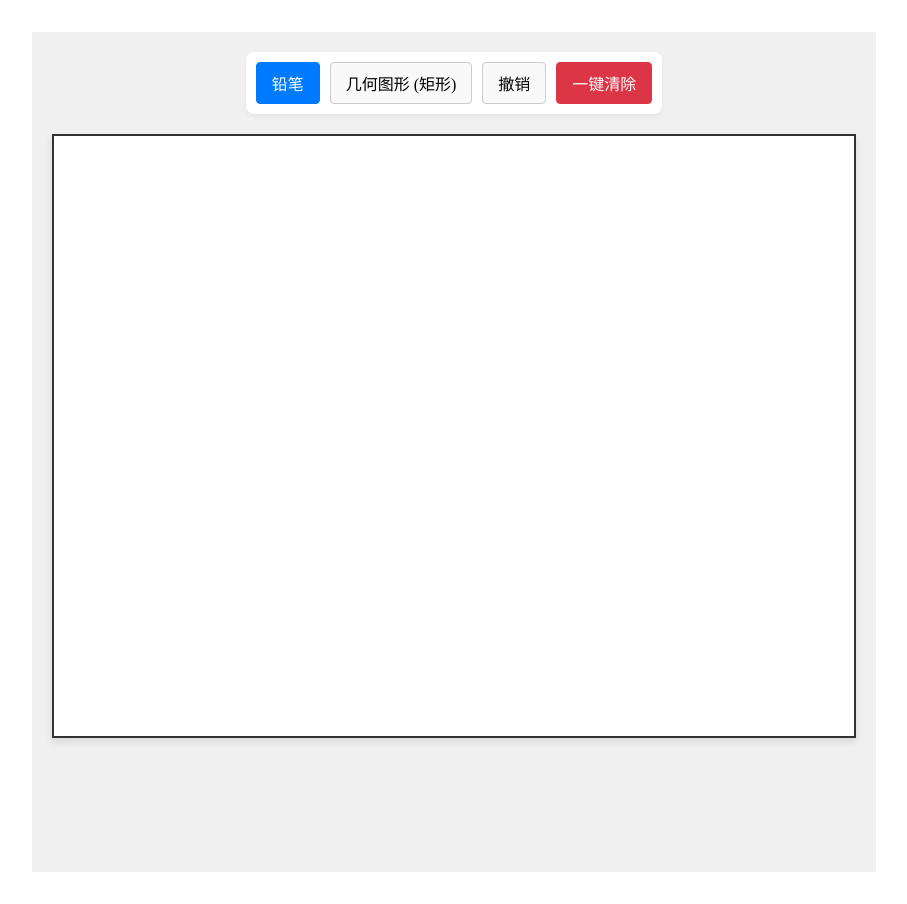
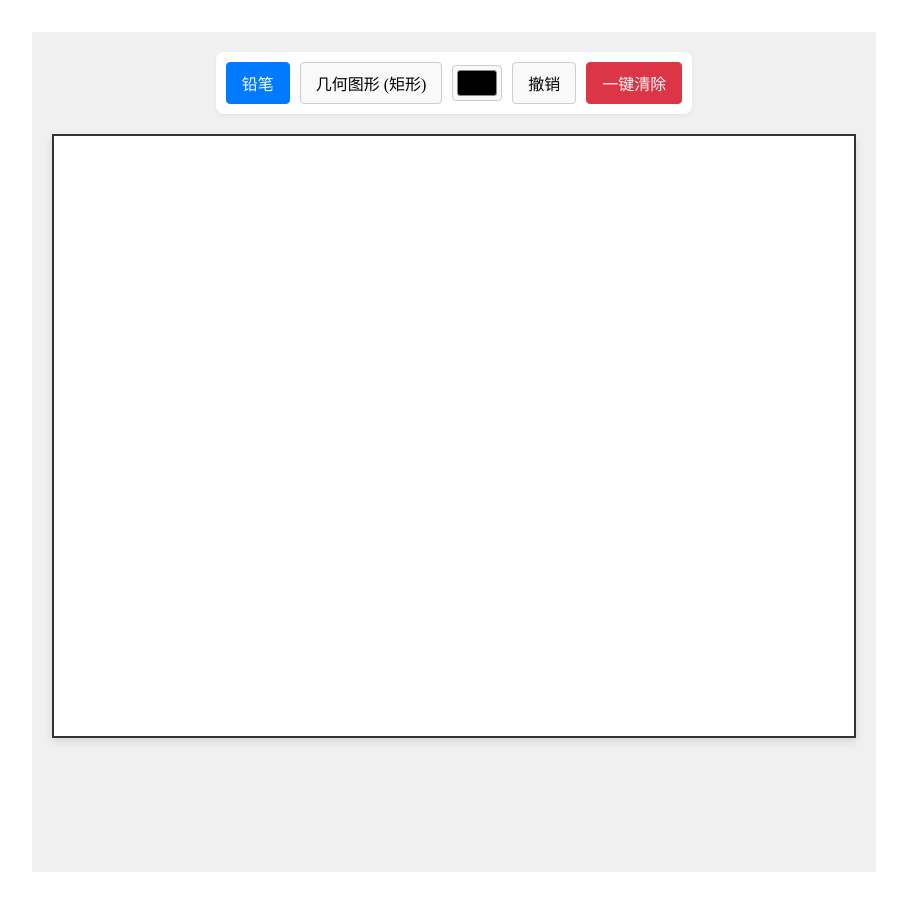
Before and after one commit to Yukinoshita-yume/Canvas-Demo, a React (Vite) app: page / in a window 1280 px wide. Shown: the whole page, without its empty margins (186-1093 px from the left). Built offline with nearby package versions, Linux system fonts and the light colour scheme.

Commit message:
Shimoleiya-20251116-4

```diff
--- a/src/component/Geometric/Geometric.jsx
+++ b/src/component/Geometric/Geometric.jsx
@@ -38,12 +38,12 @@ export const Geometric = {
 
   // 鼠标移动时调用：在指定 context 上绘制形状
   // (不再清除画布)
-  draw: (ctx, currentX, currentY) => {
+  draw: (ctx, currentX, currentY, color) => {
     const width = currentX - startX;
     const height = currentY - startY;
 
     // 绘制形状
-    ctx.strokeStyle = '#0000ff';
+    ctx.strokeStyle = color || '#0000ff';
     ctx.lineWidth = 2;
     ctx.beginPath(); //重新开始路径
     // ---------------------------------------------
--- a/src/component/board/board.jsx
+++ b/src/component/board/board.jsx
@@ -4,10 +4,8 @@ import Toolbar from '../toolbar/toolbar';
 import { Pencil } from '../pencil/pencil.jsx';
 import { Geometric } from '../Geometric/Geometric.jsx';
 import { Undo } from '../Undo/Undo.jsx';
-// ---------------------------------------------
-// 1. 导入 TempBoard
-// ---------------------------------------------
-import TempBoard from '../tempboard/tempboard.jsx'; // 假设路径正确
+import TempBoard from '../tempboard/tempboard.jsx';
+
 import './board.css';
 
 const Board = () => {
@@ -27,15 +25,17 @@ const Board = () => {
   const [canvasSize, setCanvasSize] = useState({ width: 800, height: 600 });
   const [canUndo, setCanUndo] = useState(false);
 
+  const [currentColor, setCurrentColor] = useState('#000000');
+
+
   // 初始化 Canvas Context
   useEffect(() => {
     const canvas = canvasRef.current;
     const tempCanvas = tempCanvasRef.current;
 
     if (canvas && tempCanvas) {
-      // ---------------------------------------------
-      // 4. 统一设置主画布和临时画布
-      // ---------------------------------------------
+      // 统一设置主画布和临时画布
+
       const rect = canvas.getBoundingClientRect();
       const dpi = window.devicePixelRatio;
 
@@ -67,9 +67,7 @@ const Board = () => {
 
   // 绘图处理函数
   const drawHandler = useCallback((event) => {
-    // ---------------------------------------------
-    // 5. 确保 tempCtx 也存在
-    // ---------------------------------------------
+
     if (!ctx || !tempCtx || !isDrawing) return;
 
     const canvas = canvasRef.current;
@@ -81,18 +79,15 @@ const Board = () => {
       Pencil.draw(ctx, x, y); // 在主画布上绘制
 
     } else if (currentTool === 'geometric') {
-      // ---------------------------------------------
-      // 6. 在临时画布上绘制预览
-      // ---------------------------------------------
 
-      // 6a. 清除临时画布 (使用存储的逻辑尺寸)
+      // 清除临时画布 (使用存储的逻辑尺寸)
       tempCtx.clearRect(0, 0, canvasSize.width, canvasSize.height);
 
-      // 6b. 在临时画布上绘制形状
-      Geometric.draw(tempCtx, x, y);
+      //在临时画布上绘制形状
+      Geometric.draw(tempCtx, x, y, currentColor);
     }
 
-  }, [ctx, tempCtx, isDrawing, currentTool, canvasSize]); // 添加依赖项
+  }, [ctx, tempCtx, isDrawing, currentTool, canvasSize,currentColor]); // 添加依赖项
 
 
   const startDrawing = (event) => {
@@ -108,10 +103,10 @@ const Board = () => {
     // 7. 根据工具选择 Ctx
     // ---------------------------------------------
     if (currentTool === 'pencil') {
-      Pencil.start(ctx, x, y); // 在主画布上开始
+      Pencil.start(ctx, x, y, currentColor); // 在主画布上开始
       Pencil.draw(ctx, x, y);  // 铅笔立即绘制第一个点
     } else if (currentTool === 'geometric') {
-      Geometric.start(tempCtx, x, y); // 在临时画布上开始
+      Geometric.start(tempCtx, x, y, currentColor); // 在临时画布上开始
     }
   };
 
@@ -132,7 +127,7 @@ const Board = () => {
       const y = event.clientY - rect.top;
 
       // 8c. 在主画布 (ctx) 上绘制最终形状
-      Geometric.draw(ctx, x, y);
+      Geometric.draw(ctx, x, y, currentColor);
     }
 
     // ---------------------------------------------
@@ -146,7 +141,13 @@ const Board = () => {
     ctx.beginPath();
   };
 
-  // --- 工具栏功能 (不变) ---
+  // --- 工具栏功能 ---
+
+
+  // 新增颜色处理函数
+  const handleColorChange = (newColor) => {
+    setCurrentColor(newColor);
+  };
 
   const handleClear = () => {
     if (ctx) {
@@ -180,6 +181,8 @@ const Board = () => {
         onClear={handleClear}
         currentTool={currentTool}
         onUndo={handleUndo}
+        currentColor={currentColor}
+        onColorChange={handleColorChange}
       />
       {/* --------------------------------------------- */}
       {/* 10. 使用相对定位的 wrapper 包裹两个画布 */}
--- /dev/null
+++ b/src/component/getColorTool/getColorTool.css
@@ -0,0 +1,57 @@
+/* getColorTool.css */
+
+.color-tool-wrapper {
+  /* 使用 flex 布局来确保 input 元素在
+    .toolbar (它也是 flex) 中正确对齐
+  */
+  display: flex;
+  align-items: center;
+  justify-content: center;
+}
+
+.color-picker-native-input {
+  /* 模拟 .tool-button 的样式 */
+  background-color: #f9f9f9;
+  border: 1px solid #ccc;
+  border-radius: 4px;
+  cursor: pointer;
+
+  /* 设定一个固定尺寸，使其与其他按钮高度(约36px)保持一致
+    (padding 8px*2 + 字体高度)
+  */
+  width: 50px;
+  height: 36px;
+
+  /* <input type="color"> 的 padding 比较特殊，
+    这里的值是为了让色块居中
+  */
+  padding: 4px;
+  box-sizing: border-box; /* 确保 padding 不会撑大 H/W */
+
+  transition: border-color 0.2s;
+}
+
+.color-picker-native-input:hover {
+  background-color: #eee; /* 匹配 .tool-button:hover */
+  border-color: #aaa;
+}
+
+/* 美化 WebKit 浏览器 (Chrome, Safari, Edge)
+  内部的 "色块" (swatch)
+*/
+.color-picker-native-input::-webkit-color-swatch-wrapper {
+  padding: 0;
+}
+
+.color-picker-native-input::-webkit-color-swatch {
+  /* 给色块本身一个边框，使其在白色背景下更明显 */
+  border: 1px solid #888;
+  border-radius: 3px;
+}
+
+/* 美化 Firefox 浏览器的色块
+*/
+.color-picker-native-input::-moz-color-swatch {
+  border: 1px solid #888;
+  border-radius: 3px;
+}
--- /dev/null
+++ b/src/component/getColorTool/getColorTool.jsx
@@ -0,0 +1,36 @@
+// getColorTool.jsx
+import React from 'react';
+import './getColorTool.css';
+
+/**
+ * 取色器组件
+ * @param {object} props
+ * @param {string} currentColor - 当前的颜色值 (e.g., '#000000')
+ * @param {function} onColorChange - 颜色变化时的回调函数 (e.g., (newColor) => {...})
+ */
+const GetColorTool = ({ currentColor, onColorChange }) => {
+
+  // 当 <input type="color"> 的值变化时调用
+  const handleChange = (e) => {
+    onColorChange(e.target.value);
+  };
+
+  return (
+    <div className="color-tool-wrapper" title="选择颜色">
+      {/* 我们使用原生的 HTML5 color input。
+        它天生就能显示当前颜色，并在点击时弹出系统取色器。
+        我们通过 value 属性控制其显示的颜色，
+        并通过 onChange 事件监听用户的选择。
+      */}
+      <input
+        type="color"
+        id="color-picker"
+        className="color-picker-native-input"
+        value={currentColor}
+        onChange={handleChange}
+      />
+    </div>
+  );
+};
+
+export default GetColorTool;
--- a/src/component/pencil/pencil.jsx
+++ b/src/component/pencil/pencil.jsx
@@ -6,8 +6,8 @@
 export const Pencil = {
 
   //设置样式并移动到起始点
-  start: (ctx, x, y) => {
-    ctx.strokeStyle = '#000000'; // 黑色
+  start: (ctx, x, y, color) => {
+    ctx.strokeStyle = color || '#000000'; // 使用传入的颜色，默认黑色
     ctx.lineWidth = 2;
     ctx.beginPath();
     ctx.moveTo(x, y);
--- a/src/component/toolbar/toolbar.jsx
+++ b/src/component/toolbar/toolbar.jsx
@@ -3,13 +3,15 @@ import React, { useState } from 'react';
 import './toolbar.css';
 import { Geometric } from '../Geometric/Geometric.jsx';
 import { Undo } from '../Undo/Undo.jsx';
+import GetColorTool from '../getColorTool/getColorTool.jsx';
 
 const shapeMap = {
     'rectangle': '矩形',
     'circle': '圆形',
 };
 
-const Toolbar = ({ onToolChange, onClear, currentTool,onUndo }) => {
+const Toolbar = ({ onToolChange, onClear, currentTool,onUndo,currentColor,
+    onColorChange}) => {
 
 // 使用 Geometric.getCurrentShape() 来获取初始值
   const [currentShapeName, setCurrentShapeName] = useState(shapeMap[Geometric.getCurrentShape()]);
@@ -47,6 +49,12 @@ const Toolbar = ({ onToolChange, onClear, currentTool,onUndo }) => {
         {`几何图形 (${currentShapeName})`}
       </button>
 
+      {/* 取色器 */}
+      <GetColorTool
+        currentColor={currentColor}
+        onColorChange={onColorChange}
+      />
+
 
       {/* 撤销  */}
       <button
```
